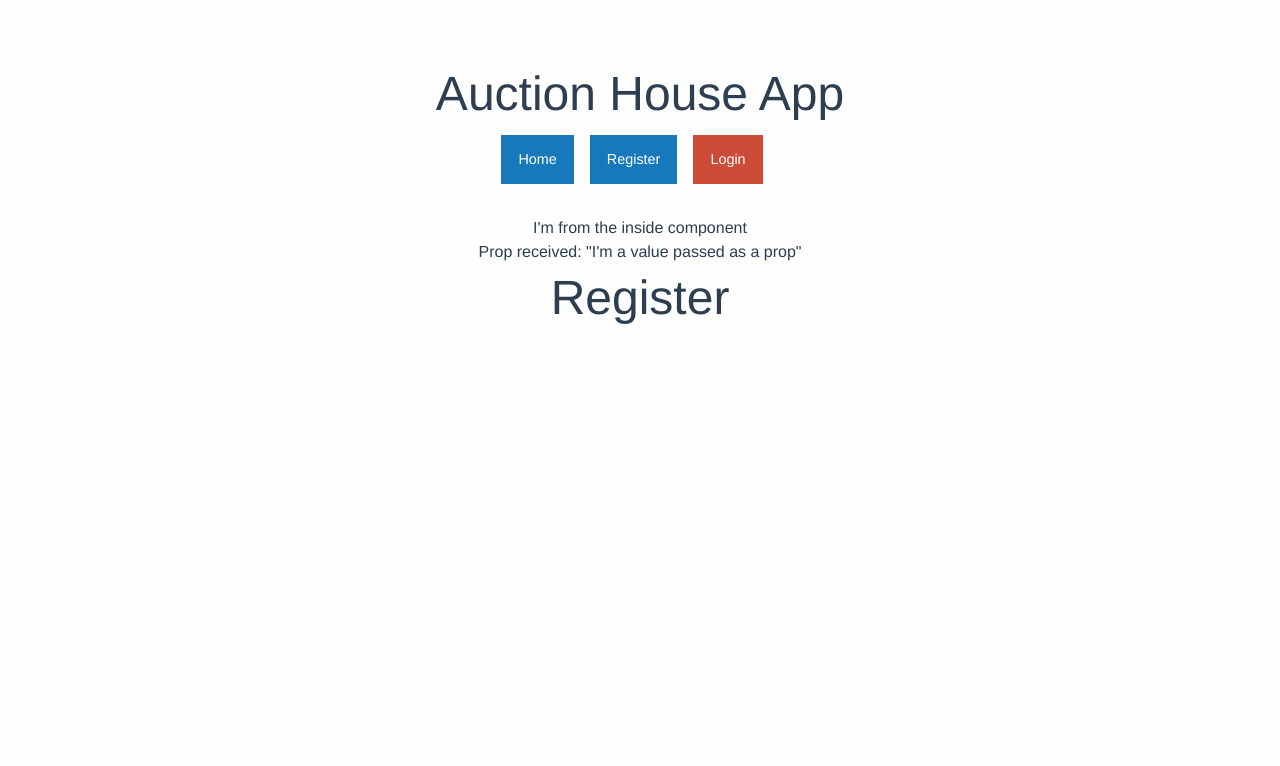
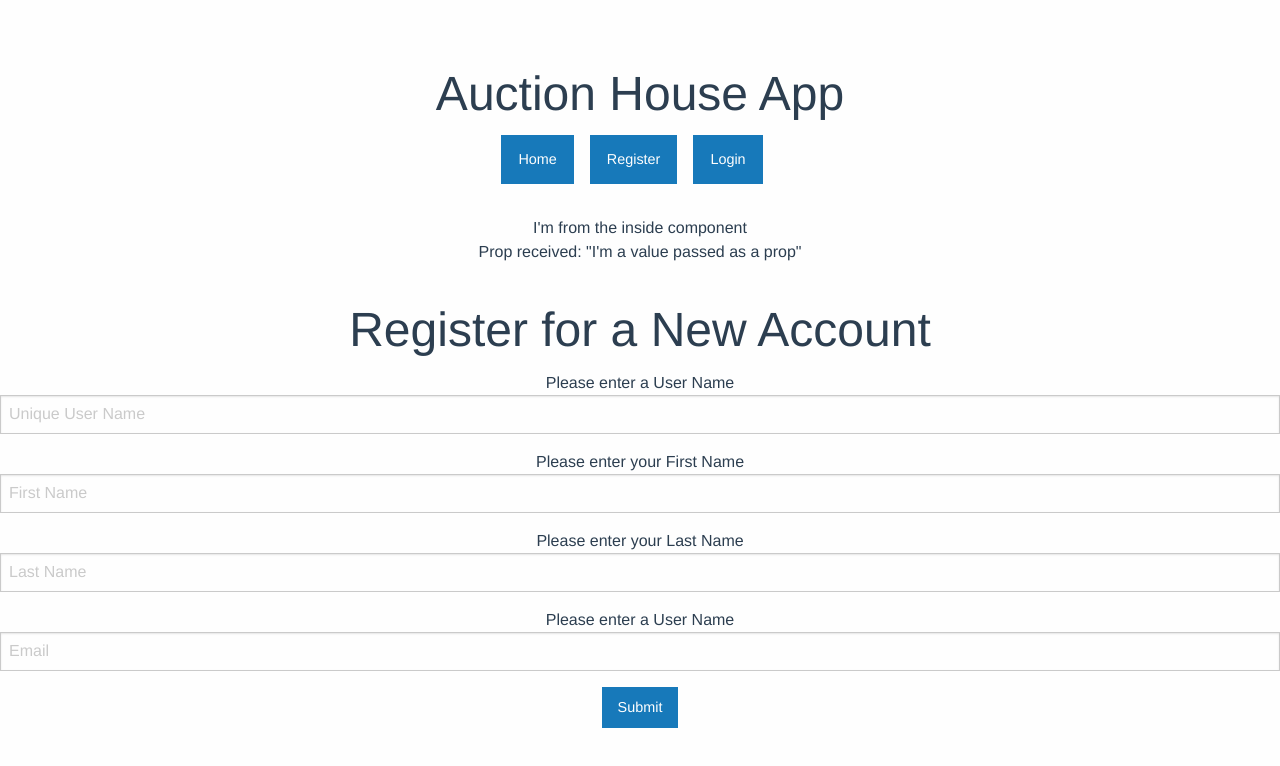
Before and after one commit to JHandschin/AuctionApp, a Vue app in the folder app/: page /register in a window 1280 px wide. Shown: the top 766 px of the page. Built offline with nearby package versions, Linux system fonts and the light colour scheme.

Commit message:
Set up Register.vue

```diff
--- a/app/src/App.vue
+++ b/app/src/App.vue
@@ -5,7 +5,7 @@
       <!-- routes you created in src/router/index.js -->
       <router-link class="rLink button" to='/home'>Home</router-link>
       <router-link class="rLink button" to='/register'>Register</router-link>
-      <router-link class="rLink button alert" to='/login'>Login</router-link>
+      <router-link class="rLink button" to='/login'>Login</router-link>
     </div>
     <!-- components can be part of a greater component -->
     <!-- import component, have a components obj with component name, put in html as it's on tag -->
--- a/app/src/components/Register.vue
+++ b/app/src/components/Register.vue
@@ -1,11 +1,85 @@
 <template>
-    <h1>Register</h1>
+    <div class="content">
+        <h1>Register for a New Account</h1>
+        <div>Please enter a User Name</div>
+        <input v-model="userName" type="text" name="userName" id="userName" placeholder="Unique User Name" >
+        <div>Please enter your First Name</div>
+        <input v-model="firstName" type="text" name="firstName" id="firstName" placeholder="First Name" >
+        <div>Please enter your Last Name</div>
+        <input v-model="lastName" type="text" name="lastName" id="lastName" placeholder="Last Name" >
+        <div>Please enter a User Name</div>
+        <input v-model="email" type="text" name="email" id="email" placeholder="Email" >
+        <button @click="submit" class="button">Submit</button>
+    </div>
 </template>
 <script>
+
+import db from '../firebase';
+require('firebase/firestore');
+
 export default {
     name: 'Register',
+    data() {
+        return {
+            users: [],
+            userName: '',
+            firstName: '',
+            lastName: '',
+            email: '',
+        }
+    },
+    methods: {
+        submit() {
+            let failed = false;
+            this.users = [];
+            db.collection('User').get()
+                .then(querySnapshot => {
+                    querySnapshot.forEach(doc => {
+                        // console.log(doc.data());
+                        this.users.push(doc.data().user_name);
+                    })
+                })
+                .then(() => {
+                    if (this.users.includes(this.userName)) {
+                        console.log('Sorry, that user-name is already taken');
+                    } else {
+                        console.log('Gratz!!');
+
+                        const payload = {
+                            userName: this.userName,
+                            name: this.firstName + " " + this.lastName,
+                            email: this.email,
+                        }
+                        // Adding to 'User" Collection
+                        db.collection('User').doc(this.userName).set(payload)
+                            .then(function() {
+                            console.log('success');
+                        })
+                            .catch((error) => {
+                            console.log('error' , error);
+                            failed = true;
+                        })
+                    }
+                    if (failed) {
+                        this.cleansePage();
+                    }
+                })
+                .catch(error => {
+                console.log(error);
+            });
+        },
+        cleansePage() {
+            this.userName = '';
+            this.firstName = '';
+            this.lastName = '';
+            this.email = '';
+        }
+    },
 }
 </script>
-<style lang="sass" scoped>
+<style scoped>
+    h1 {
+        margin-top: 2rem;
+    }
 
 </style>
```
Also changed, not shown: app/src/components/firebaseRoutes.vue (added, +85 -0 lines).
